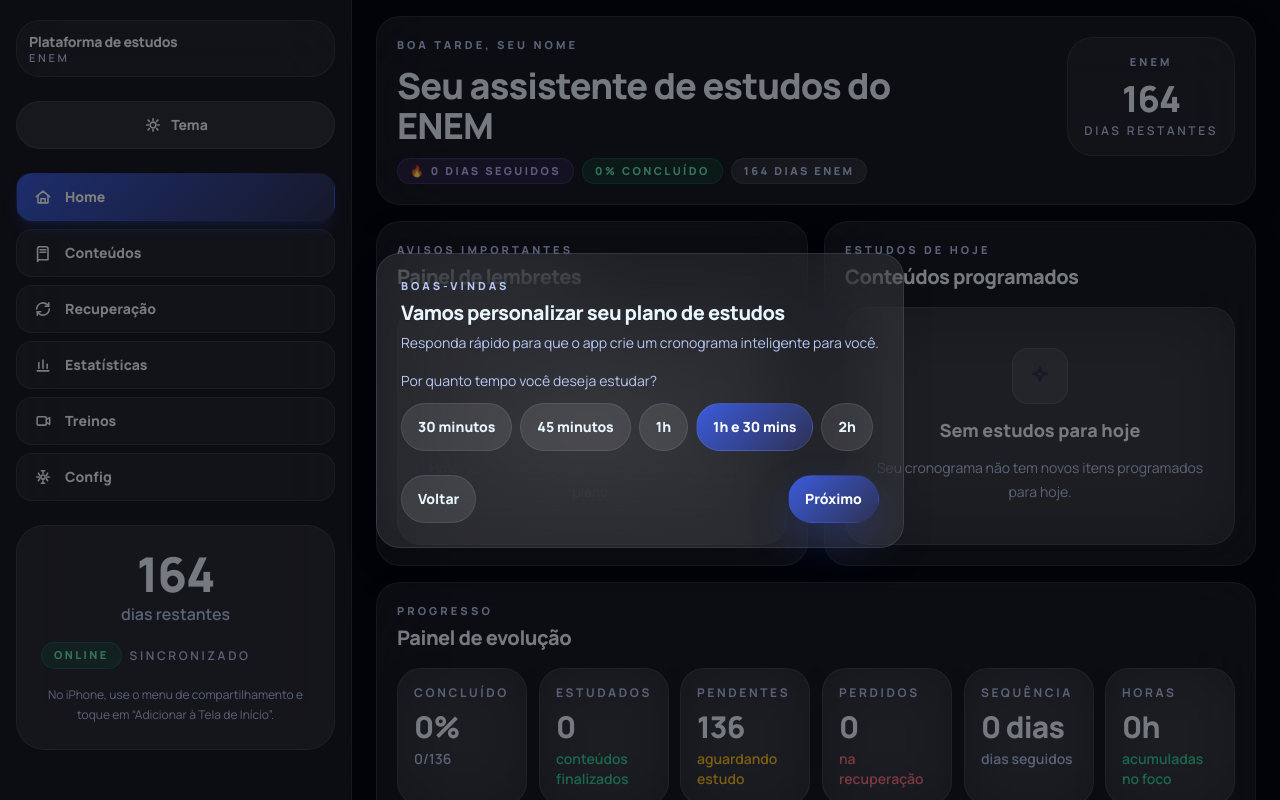
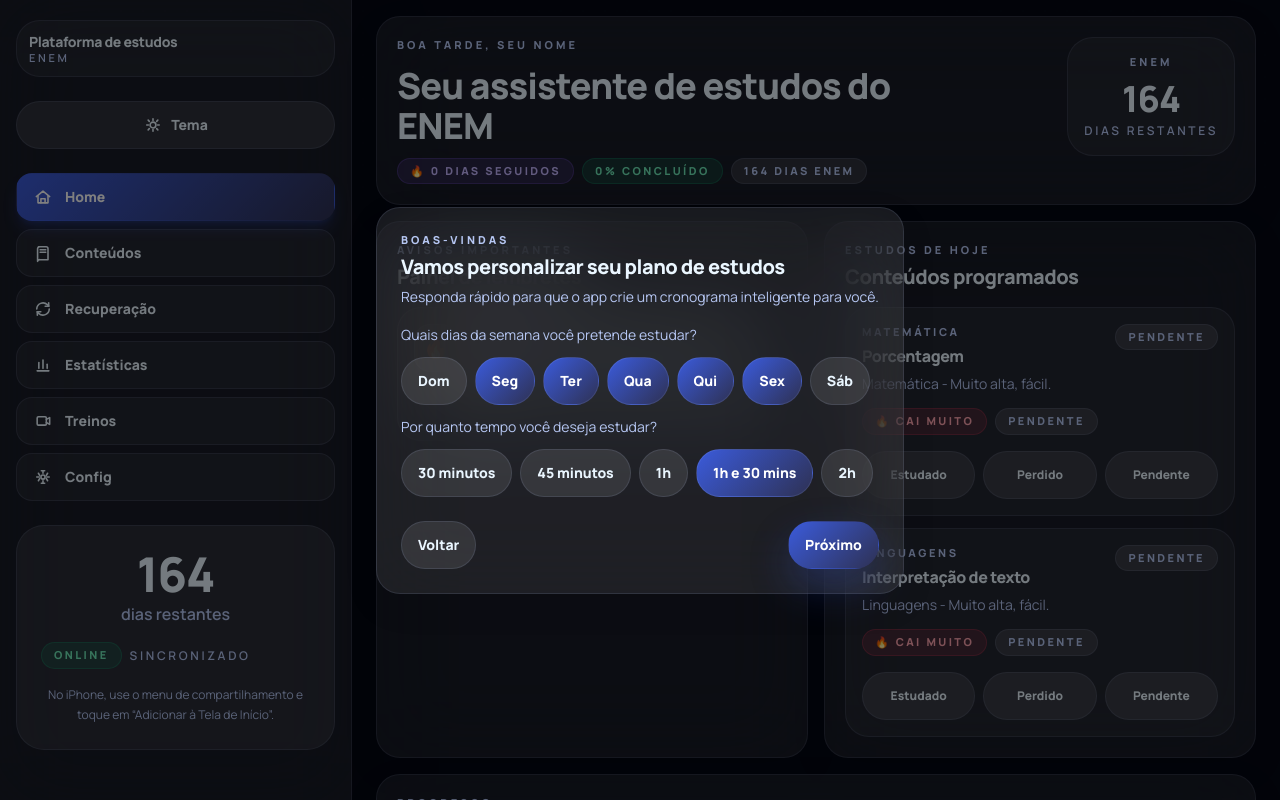
Before and after one commit to SabrinyVeloso/ENEM, a React (Vite) app: page / in a window 1280 px wide. Both pictures are taken after a click on the button "Próximo". Shown: the top 800 px of the page. Built offline with nearby package versions, Linux system fonts and the light colour scheme.

Commit message:
dias, conteudo

```diff
--- a/src/components/Onboarding.jsx
+++ b/src/components/Onboarding.jsx
@@ -7,6 +7,7 @@
   const [step, setStep] = useState(0);
   const [hoursPerDay, setHoursPerDay] = useState(90);
   const [studyStartDate, setStudyStartDate] = useState(() => new Date().toISOString().slice(0, 10));
+  const [studyDays, setStudyDays] = useState(['mon', 'tue', 'wed', 'thu', 'fri']);
 
 
   const studyTimeOptions = [
@@ -26,8 +27,8 @@
 
   function submit() {
     const settings = {
-      studyDaysCount: 5,
-      studyDays: [],
+      studyDaysCount: Array.isArray(studyDays) ? studyDays.length : 0,
+      studyDays: Array.isArray(studyDays) ? studyDays : [],
       studyHoursPerDay: Number(hoursPerDay),
       studyStartDate,
       onboardCompleted: true
@@ -52,6 +53,23 @@
 
           {step === 1 && (
             <div className="grid gap-3">
+              <p className="text-sm text-[var(--muted)]">Quais dias da semana você pretende estudar?</p>
+              <div className="flex gap-2 flex-wrap">
+                {[['dom', 'Dom'], ['mon', 'Seg'], ['tue', 'Ter'], ['wed', 'Qua'], ['thu', 'Qui'], ['fri', 'Sex'], ['sat', 'Sáb']].map(([key, label]) => {
+                  const active = studyDays.includes(key);
+                  return (
+                    <button
+                      key={key}
+                      type="button"
+                      onClick={() => setStudyDays((prev) => (prev.includes(key) ? prev.filter((d) => d !== key) : [...prev, key]))}
+                      className={`app-button-secondary ${active ? 'bg-[linear-gradient(135deg,var(--primary),var(--accent))] text-white' : ''}`}
+                    >
+                      {label}
+                    </button>
+                  );
+                })}
+              </div>
+
               <p className="text-sm text-[var(--muted)]">Por quanto tempo você deseja estudar?</p>
               <div className="flex gap-2 flex-wrap">
                 {studyTimeOptions.map((opt) => (
@@ -74,6 +92,7 @@
               <ul className="text-sm">
                 <li>Data de início: {studyStartDate}</li>
                 <li>Tempo de estudo: {studyTimeOptions.find((option) => option.value === hoursPerDay)?.label || `${hoursPerDay} minutos`}</li>
+                <li>Dias escolhidos: {studyDays.map((d) => (d === 'dom' ? 'Dom' : d === 'mon' ? 'Seg' : d === 'tue' ? 'Ter' : d === 'wed' ? 'Qua' : d === 'thu' ? 'Qui' : d === 'fri' ? 'Sex' : 'Sáb')).join(', ')}</li>
               </ul>
 
               <p className="text-sm text-[var(--muted)]">Ao confirmar, seu cronograma será gerado automaticamente e você será levado ao painel.</p>
@@ -86,7 +105,7 @@
             {step > 0 ? <button type="button" onClick={prev} className="app-button-secondary">Voltar</button> : null}
           </div>
           <div className="flex gap-2">
-            {step < 3 ? <button type="button" onClick={next} className="app-button-primary">Próximo</button> : <button type="button" onClick={submit} className="app-button-primary">Confirmar e continuar</button>}
+            {step < 2 ? <button type="button" onClick={next} className="app-button-primary">Próximo</button> : <button type="button" onClick={submit} className="app-button-primary">Confirmar e continuar</button>}
           </div>
         </div>
       </GlassCard>
--- a/src/context/PlannerContext.jsx
+++ b/src/context/PlannerContext.jsx
@@ -36,7 +36,7 @@
 function createDefaultState() {
   return {
     theme: readJSON(THEME_KEY, 'dark'),
-    settings: { ...settingsDefaults },
+    settings: { ...settingsDefaults, studyStartDate: toISODate(new Date()) },
     contentStatuses: {},
     reviewQueue: [],
     reviewSchedule: {},
@@ -524,22 +524,38 @@
         }));
       },
       updateSettings(settings) {
-        setState((current) => ({
-          ...current,
-          settings: {
-            ...current.settings,
-            ...settings
+        setState((current) => {
+          const merged = { ...current.settings, ...settings };
+          try {
+            const provided = merged.studyStartDate;
+            if (!provided || fromISODate(provided) > new Date()) {
+              merged.studyStartDate = toISODate(new Date());
+            }
+          } catch {
+            merged.studyStartDate = toISODate(new Date());
           }
-        }));
+          return {
+            ...current,
+            settings: merged
+          };
+        });
       },
       generateSchedule(settings) {
-        setState((current) => ({
-          ...current,
-          settings: {
-            ...current.settings,
-            ...settings
+        setState((current) => {
+          const merged = { ...current.settings, ...settings };
+          try {
+            const provided = merged.studyStartDate;
+            if (!provided || fromISODate(provided) > new Date()) {
+              merged.studyStartDate = toISODate(new Date());
+            }
+          } catch {
+            merged.studyStartDate = toISODate(new Date());
           }
-        }));
+          return {
+            ...current,
+            settings: merged
+          };
+        });
       },
       resetAll() {
         setState(createDefaultState());
```
